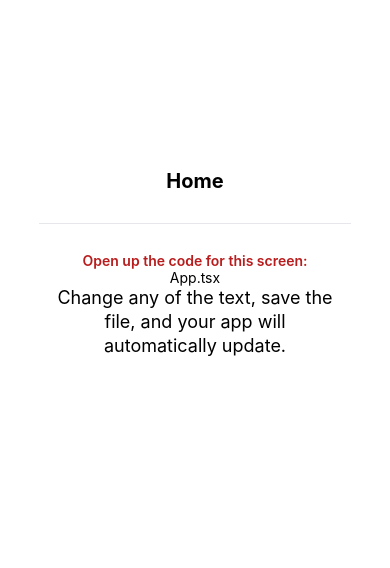
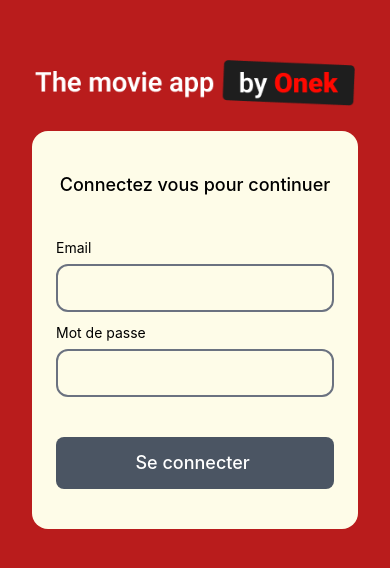
Before and after one commit to isaaconekongalobobo/theMovieAppByOnek-Mobile, a React Native app: screen / in a window 390 px wide. Shown: the part 160-728 px from the top of the page. Built offline with nearby package versions, Linux system fonts and the light colour scheme.

Commit message:
Première finalisation du formulaire de connexion et installation des dépendences

```diff
--- a/App.tsx
+++ b/App.tsx
@@ -1,12 +1,12 @@
-import { ScreenContent } from 'components/ScreenContent';
 import { StatusBar } from 'expo-status-bar';
 
 import './global.css';
+import LoginPage from 'components/loginPage';
 
 export default function App() {
   return (
     <>
-      <ScreenContent title="Home" path="App.tsx"></ScreenContent>
+    <LoginPage />
       <StatusBar style="auto" />
     </>
   );
--- /dev/null
+++ b/components/errorMessage.tsx
@@ -0,0 +1,13 @@
+import React from 'react';
+import { Text, View } from 'react-native';
+import { ErrorMessageType } from 'types/allType';
+
+const ErrorMessage = ({ message = "Une erreur c'est produite"}: ErrorMessageType) => {
+    return (
+        <View>
+          <Text> {message} </Text>
+        </View>
+    );
+}
+
+export default ErrorMessage;
--- /dev/null
+++ b/components/loginPage.tsx
@@ -0,0 +1,48 @@
+import React, { useState } from 'react';
+import { Button, Image, Text, TextInput, View } from 'react-native';
+import SubmitButton from './submitButton';
+import { isEmpty } from 'utils/stringUtilis';
+import ErrorMessage from './errorMessage';
+const LoginPage = () => {
+    const [ loading, setLoading ] = useState(false);
+    const [ disable, setDisable ] = useState(true)
+
+  const [email, setEmail] = useState('');
+  const [password, setPassword] = useState('');
+  const [ error, setError ] = useState({ error: false, message: "" })
+
+    const onFormSubmit = () => {
+        if (isEmpty(email) || isEmpty(password) ) {
+            setError({ error: true, message: "Email ou mot de passe invalide" })
+            setDisable(true)
+        }
+    }
+    return (
+        <View className='bg-red-700 h-full items-center flex-1 pt-[50%] px-8 ' >
+            <View className='px-8' >
+                <Image
+                source={require("../assets/logo.png")}
+                className="w-80 h-24"
+                style={{ resizeMode: 'contain' }}
+                />
+            </View>
+            <View className='bg-yellow-50 px-6 w-full py-10 rounded-2xl flex flex-col gap-5 '>
+                <Text className=' text-lg font-medium text-center '>Connectez vous pour continuer</Text>
+                <View className='mt-5 mb-5 gap-3'>
+                    <View className='gap-2'>
+                        <Text className=''>Email</Text>
+                       <TextInput onChangeText={setEmail} className='border-2 border-gray-500 h-12  rounded-xl text-white pl-2  ' />
+                    </View>
+                    <View className='gap-2'>
+                        <Text className=''>Mot de passe</Text>
+                       <TextInput onChangeText={setPassword} className='border-2 border-gray-500 h-12  rounded-xl text-white pl-2  ' />
+                    </View>
+                </View>
+                { error.error && <ErrorMessage message={error.message}/> }
+                <SubmitButton whileSubmitMethod={onFormSubmit} text='Se connecter' disable={disable}  />
+            </View>
+        </View>
+    );
+}
+
+export default LoginPage;
--- /dev/null
+++ b/components/submitButton.tsx
@@ -0,0 +1,17 @@
+import React from 'react';
+import { Text, TouchableOpacity } from 'react-native';
+interface SubmitBtnType {
+    whileSubmitMethod: () => void,
+    text: string
+    disable: boolean
+}
+
+const SubmitButton = ({ whileSubmitMethod, text, disable }: SubmitBtnType) => {
+    return (
+        <TouchableOpacity className={` ${disable ? 'bg-gray-600': 'bg-slate-900'  }  hover:bg-slate-950 py-3 rounded-lg`} disabled={disable} >
+            <Text className='text-white text-lg font-medium text-center ' >{text} </Text>
+        </TouchableOpacity>
+    );
+}
+
+export default SubmitButton;
--- a/package.json
+++ b/package.json
@@ -11,13 +11,16 @@
     "web": "expo start --web"
   },
   "dependencies": {
+    "axios": "^1.10.0",
     "expo": "^53.0.13",
     "expo-status-bar": "~2.2.3",
     "nativewind": "latest",
     "react": "19.0.0",
     "react-native": "0.79.4",
     "react-native-reanimated": "~3.17.4",
-    "react-native-safe-area-context": "5.4.0"
+    "react-native-safe-area-context": "5.4.0",
+    "zustand": "^5.0.6",
+    "lottie-react-native": "7.2.2"
   },
   "devDependencies": {
     "@babel/core": "^7.20.0",
--- /dev/null
+++ b/types/allType.ts
@@ -0,0 +1,3 @@
+export interface ErrorMessageType {
+    message: string
+}
--- /dev/null
+++ b/utils/stringUtilis.ts
@@ -0,0 +1,6 @@
+export const isEmpty = (text: string) => {
+    if (text.length === 0) {
+        return true
+    }
+    return false
+}
```
Also changed, not shown: assets/logo.png (added), 1 other file (tests, documents, lock files or other folders).
